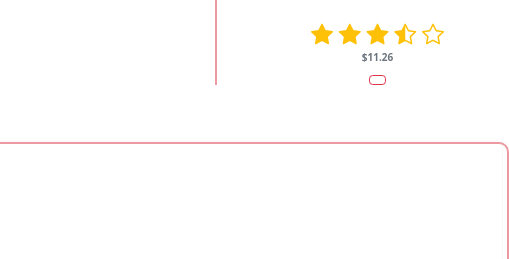
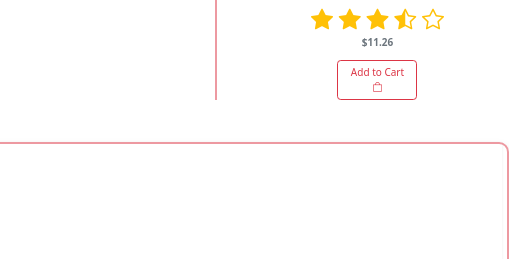
Before and after one commit to Karamraj/BookTown, a plain HTML site: page index.html in a window 1280 px wide. Shown: the part 871-1130 px from the top of the page, 771-1280 px from the left. Drawn offline with nearby package versions, Linux system fonts and the light colour scheme; some packages are replaced by stand-ins of ours; a script that the page names is missing.

Commit message:
Corrected my mistake

```diff
--- a/index.html
+++ b/index.html
@@ -171,7 +171,7 @@
                 <i class="bi bi-star text-warning"></i>
                 </div>
               <p class="item-price text-secondary"><strike></strike><b>$11.26</b></p>
-              <button class="btn btn-outline-danger add-to-cart-btn> Add to Cart <i class="bi bi-bag"></i></button>
+              <button class="btn btn-outline-danger add-to-cart-btn"> Add to Cart <i class="bi bi-bag"></i></button>
             </div>
           </div>
       </div>
```
